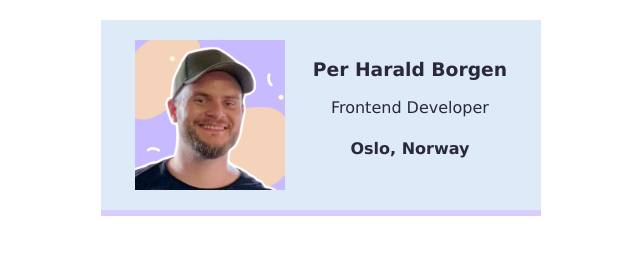
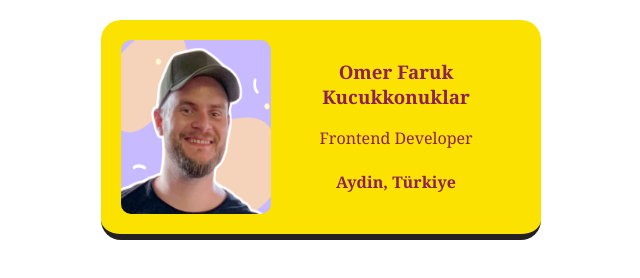
Before and after one commit to MathOmer/business-card, a website built with Vite: page index.html in a window 1280 px wide. Shown: the whole page, without its empty margins (319-959 px from the left). Built offline with nearby package versions, Linux system fonts and the light colour scheme.

Commit message:
Add files via upload

```diff
--- a/index.html
+++ b/index.html
@@ -6,9 +6,9 @@
         <div class="card">
             <img class="avatar" src="images/per.png">
             <div >
-                <h3>Per Harald Borgen</h3>
+                <h3>Omer Faruk Kucukkonuklar</h3>
                 <p>Frontend Developer</p>
-                <h4>Oslo, Norway</h4>
+                <h4>Aydin, Türkiye</h4>
             </div>
         </div>
     </body>
--- a/package.json
+++ b/package.json
@@ -1,5 +1,5 @@
 {
-  "name": "Scrim-s027ic2",
+  "name": "Scrim-s0kfn5ltl7",
   "description": "https://v2.scrimba.com/the-frontend-developer-career-path-c0j/~02e",
   "scripts": {
     "start": "vite",
--- a/styles.css
+++ b/styles.css
@@ -5,11 +5,12 @@ body {
     Find a web safe font you like, and add it
     to your card.
     */
-    font-family: Verdana, Geneva, Tahoma, sans-serif;
+    font-family: Georgia, 'Times New Roman', Times, serif;
 }
 
 .avatar {
     width: 150px;
+    border-radius: 10px;
 }
 
 .card {
@@ -19,9 +20,10 @@ body {
     display: flex;
     justify-content: space-around;
     text-align: center;
-    background: #ddebf8;
-    color: #2b2839;
-    border-bottom: 6px solid #d8cefe;
+    background: #fbe201;
+    color: #8c2155;
+    border-bottom: 6px solid #252021;
+    border-radius: 20px;
 
     /*
     Challenge:
```
